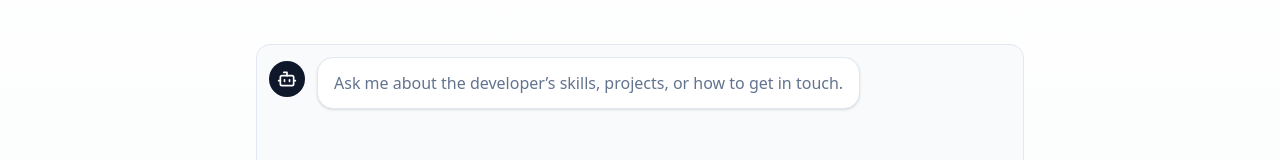
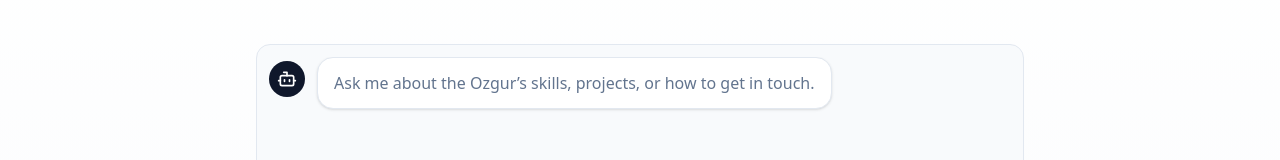
Before and after one commit to ozgurozbekuk/newportfoliopage, a React (Vite) app: page / in a window 1280 px wide. Shown: the part 181-341 px from the top of the page. Built offline with nearby package versions, Linux system fonts and the light colour scheme.

Commit message:
"update"

```diff
--- a/src/components/chatai/ChatHero.jsx
+++ b/src/components/chatai/ChatHero.jsx
@@ -79,7 +79,7 @@ export default function ChatBox() {
                     <p className="whitespace-pre-wrap font-medium">{answer}</p>
                   ) : (
                     <p className="text-slate-500 dark:text-slate-400">
-                      Ask me about the developer’s skills, projects, or how to
+                      Ask me about the Ozgur’s skills, projects, or how to
                       get in touch.
                     </p>
                   )}
```
